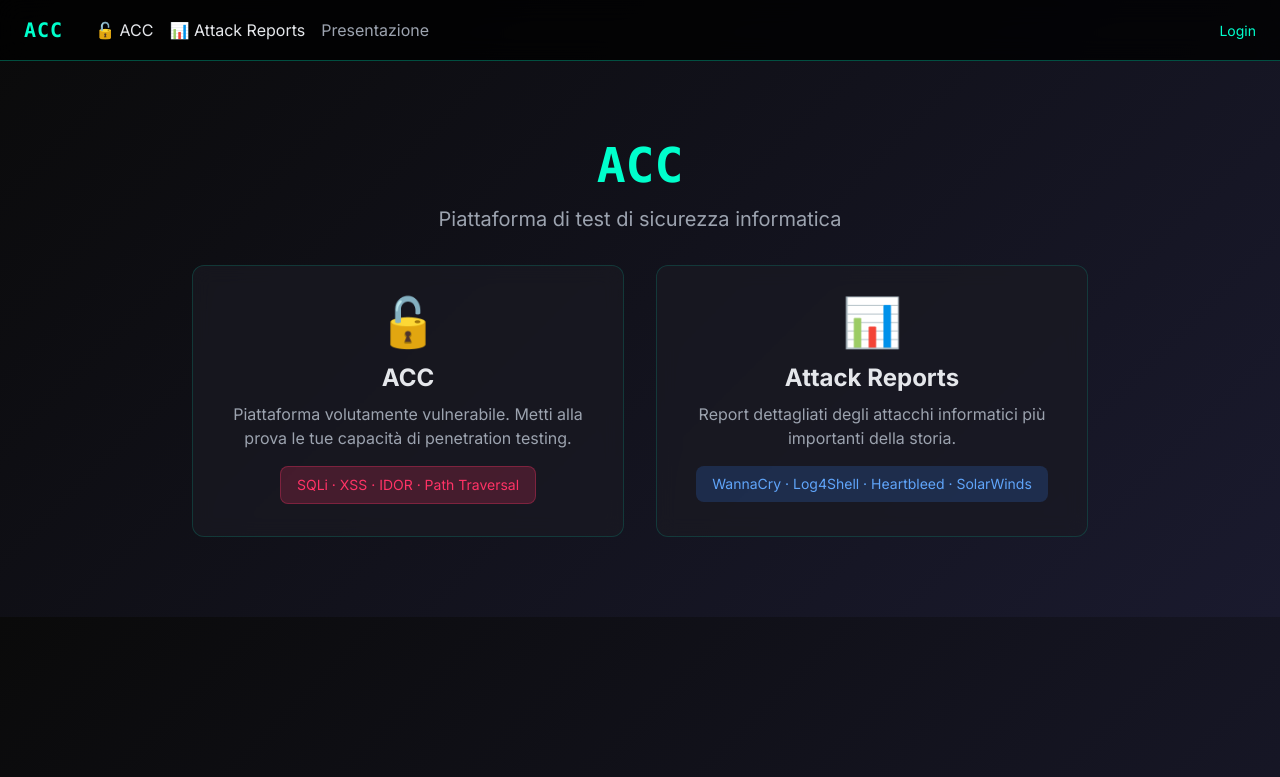
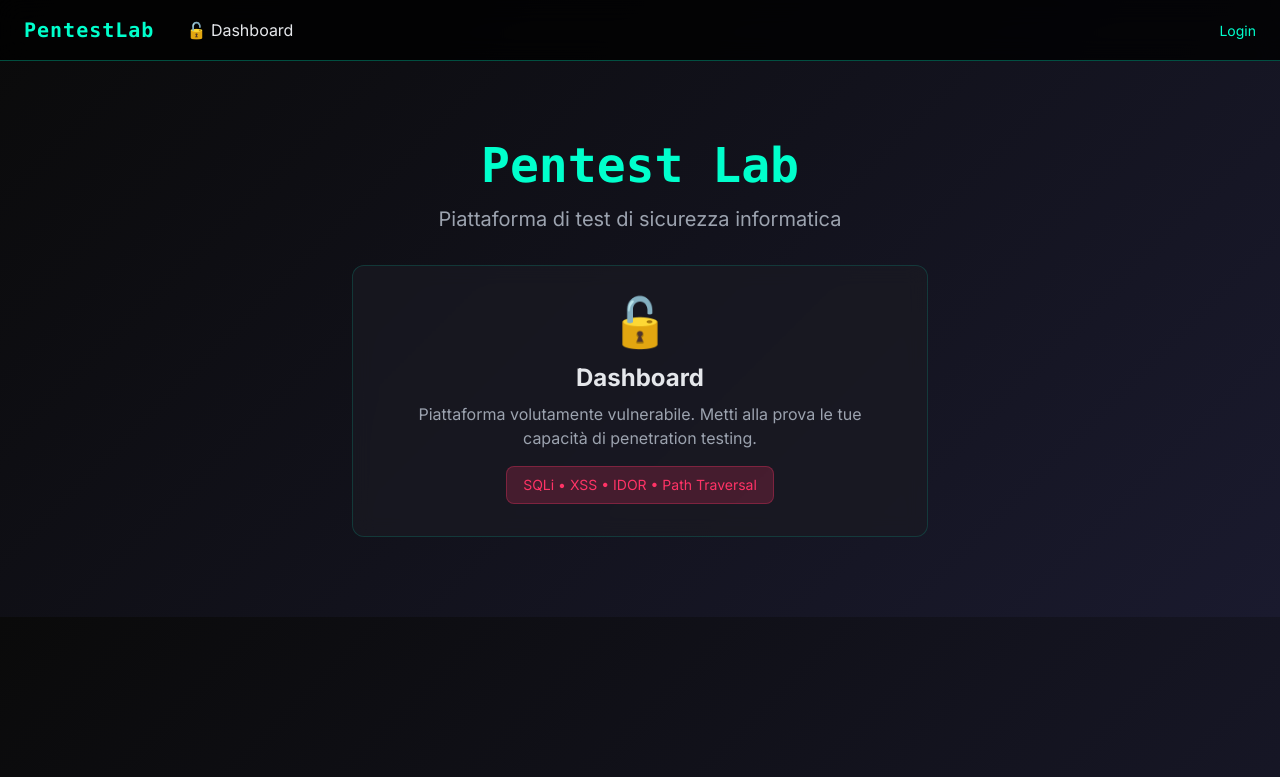
Before and after one commit to nestyk/AttackCommandCenter, a Flask app: page / in a window 1280 px wide. Shown: the top 777 px of the page. Run offline with Flask 3, Linux system fonts and the light colour scheme; some libraries are stand-ins or nearby versions.

Commit message:
Fixed Issues

```diff
--- a/AttackCommandCenter/app.py
+++ b/AttackCommandCenter/app.py
@@ -56,10 +56,11 @@ with app.app_context():
         db.session.commit()
 
 
+
+#Routes
 @app.route('/')
 def index():
     return render_template('index.html')
-
 
 @app.route('/acc')
 def acc_index():
@@ -70,13 +71,11 @@ def acc_index():
 def acc_login():
     return render_template('acc/login.html')
 
-
-@app.route('/acc/dashboard')
-def acc_dashboard():
+@app.route('/dashboard')
+def dashboard():
     if 'user_id' not in session:
-        return redirect(url_for('acc_login'))
+        return redirect(url_for('login_page'))
     return render_template('acc/dashboard.html')
-
 
 @app.route('/acc/profile/<int:user_id>')
 def acc_profile(user_id):
@@ -166,11 +165,7 @@ def debug_check():
         result += "Tabella 'user' non trovata! Devi creare il database."
 
     return result
-@app.route('/dashboard')
-def dashboard():
-    if 'user_id' not in session:
-        return redirect(url_for('login_page'))
-    return render_template('acc/dashboard.html')
+
 
 
 
--- a/AttackCommandCenter/templates/acc/comments.html
+++ b/AttackCommandCenter/templates/acc/comments.html
@@ -1,6 +1,6 @@
 {% extends "base.html" %}
 
-{% block title %}Comments - ACC{% endblock %}
+{% block title %}Comments - PentestLab{% endblock %}
 
 {% block content %}
 <div class="max-w-3xl mx-auto">
--- a/AttackCommandCenter/templates/acc/dashboard.html
+++ b/AttackCommandCenter/templates/acc/dashboard.html
@@ -1,6 +1,6 @@
 {% extends "base.html" %}
 
-{% block title %}Dashboard - ACC{% endblock %}
+{% block title %}Dashboard - PentestLab{% endblock %}
 
 {% block content %}
 <div class="grid md:grid-cols-3 gap-6">
--- a/AttackCommandCenter/templates/acc/files.html
+++ b/AttackCommandCenter/templates/acc/files.html
@@ -1,6 +1,6 @@
 {% extends "base.html" %}
 
-{% block title %}File Viewer - ACC{% endblock %}
+{% block title %}File Viewer - PentestLab{% endblock %}
 
 {% block content %}
 <div class="max-w-3xl mx-auto">
--- a/AttackCommandCenter/templates/acc/login.html
+++ b/AttackCommandCenter/templates/acc/login.html
@@ -1,6 +1,6 @@
 {% extends "base.html" %}
 
-{% block title %}Login - ACC{% endblock %}
+{% block title %}Login - PentestLab{% endblock %}
 
 {% block content %}
 <div class="max-w-md mx-auto mt-12">
@@ -15,7 +15,7 @@
 
         <div class="vuln-badge rounded-lg p-3 mb-6 text-xs">
             💡 <strong class="text-[#ff3366]">VULNERABILITÀ SQL INJECTION</strong><br>
-            Prova: <code class="bg-black/50 px-1">' OR '1'='1' -- </code> come username
+            Prova: <code class="bg-black/50 px-1">' OR '1'='1 -- </code> come username
         </div>
 
         <form method="POST" action="/do_login">
--- a/AttackCommandCenter/templates/acc/ping.html
+++ b/AttackCommandCenter/templates/acc/ping.html
@@ -1,6 +1,6 @@
 {% extends "base.html" %}
 
-{% block title %}Ping Tool - VulnLab{% endblock %}
+{% block title %}Ping Tool - PentestLab{% endblock %}
 
 {% block content %}
 <div class="max-w-3xl mx-auto">
--- a/AttackCommandCenter/templates/acc/profile.html
+++ b/AttackCommandCenter/templates/acc/profile.html
@@ -1,6 +1,6 @@
 {% extends "base.html" %}
 
-{% block title %}Profile - ACC{% endblock %}
+{% block title %}Profile - PentestLab{% endblock %}
 
 {% block content %}
 <div class="max-w-2xl mx-auto">
--- a/AttackCommandCenter/templates/base.html
+++ b/AttackCommandCenter/templates/base.html
@@ -1,9 +1,15 @@
 <!DOCTYPE html>
 <html lang="it">
 <head>
+
+
+
     <meta charset="UTF-8">
     <meta name="viewport" content="width=device-width, initial-scale=1.0">
-    <title>{% block title %}ACC{% endblock %}</title>
+    <title>{% block title %}PentestLab{% endblock %}</title>
+    <link rel="icon"
+          type="image/x-icon"
+          href="{{ url_for('static', filename='favicon.ico') }}">
     <script src="https://cdn.tailwindcss.com"></script>
 
     <link href="https://fonts.googleapis.com/css2?family=JetBrains+Mono:wght@400;500;600&family=Inter:wght@300;400;500;600;700&display=swap" rel="stylesheet">
@@ -35,12 +41,10 @@
         <div class="container mx-auto px-6 py-4">
             <div class="flex justify-between items-center">
                 <div class="flex items-center gap-8">
-                    <a href="/" class="text-xl font-bold tracking-wider text-[#00ffcc] font-mono">ACC</a>
+                    <a href="/" class="text-xl font-bold tracking-wider text-[#00ffcc] font-mono">PentestLab</a>
                     <div class="flex gap-4">
-                        <a href="/acc" class="hover:text-[#00ffcc] transition">🔓 ACC</a>
-                        <a href="/reports" class="hover:text-[#00ffcc] transition">📊 Attack Reports</a>
-                        <a href="/presentation" class="text-gray-400 hover:text-[#a078ff] transition">Presentazione</a>
-                    </div>
+                        <a href="/dashboard" class="hover:text-[#00ffcc] transition">🔓 Dashboard</a>
+                        </div>
                 </div>
                 <div>
                     {% if session.username %}
--- a/AttackCommandCenter/templates/index.html
+++ b/AttackCommandCenter/templates/index.html
@@ -1,26 +1,31 @@
 {% extends "base.html" %}
 
-{% block title %}Home - ACC{% endblock %}
+{% block title %}Home - PentestLab{% endblock %}
 
 {% block content %}
 <div class="text-center py-12">
-    <h1 class="text-5xl font-bold text-[#00ffcc] font-mono mb-4">ACC</h1>
+    <h1 class="text-5xl font-bold text-[#00ffcc] font-mono mb-4">Pentest Lab</h1>
     <p class="text-xl text-gray-400 mb-8">Piattaforma di test di sicurezza informatica</p>
 
-    <div class="grid md:grid-cols-2 gap-8 max-w-4xl mx-auto">
-        <a href="/login" class="glass rounded-xl p-8 text-center hover:scale-105 transition">
-            <div class="text-5xl mb-4">🔓</div>
-            <h2 class="text-2xl font-bold mb-2">ACC</h2>
-            <p class="text-gray-400">Piattaforma volutamente vulnerabile. Metti alla prova le tue capacità di penetration testing.</p>
-            <div class="mt-4 inline-block px-4 py-2 vuln-badge rounded-lg text-sm">SQLi · XSS · IDOR · Path Traversal</div>
-        </a>
+    <div class="flex justify-center">
+    <a href="/dashboard"
+       class="glass rounded-xl p-8 text-center hover:scale-105 transition w-full max-w-xl">
 
-        <a href="/reports" class="glass rounded-xl p-8 text-center hover:scale-105 transition">
-            <div class="text-5xl mb-4">📊</div>
-            <h2 class="text-2xl font-bold mb-2">Attack Reports</h2>
-            <p class="text-gray-400">Report dettagliati degli attacchi informatici più importanti della storia.</p>
-            <div class="mt-4 inline-block px-4 py-2 bg-blue-500/20 text-blue-400 rounded-lg text-sm">WannaCry · Log4Shell · Heartbleed · SolarWinds</div>
-        </a>
-    </div>
+        <div class="text-5xl mb-4">🔓</div>
+
+        <h2 class="text-2xl font-bold mb-2">
+            Dashboard
+        </h2>
+
+        <p class="text-gray-400">
+            Piattaforma volutamente vulnerabile.
+            Metti alla prova le tue capacità di penetration testing.
+        </p>
+
+        <div class="mt-4 inline-block px-4 py-2 vuln-badge rounded-lg text-sm">
+            SQLi • XSS • IDOR • Path Traversal
+        </div>
+    </a>
+</div>
 </div>
 {% endblock %}
```
Also changed, not shown: AttackCommandCenter/templates/reports/detail.html (deleted, +0 -59 lines), AttackCommandCenter/templates/reports/index.html (deleted, +0 -26 lines), AttackCommandCenter/README.md.
